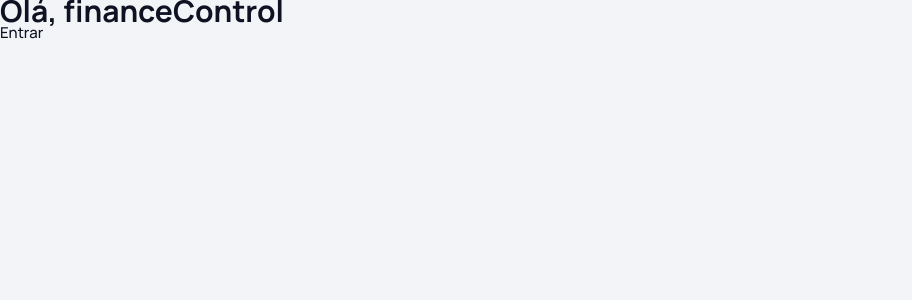
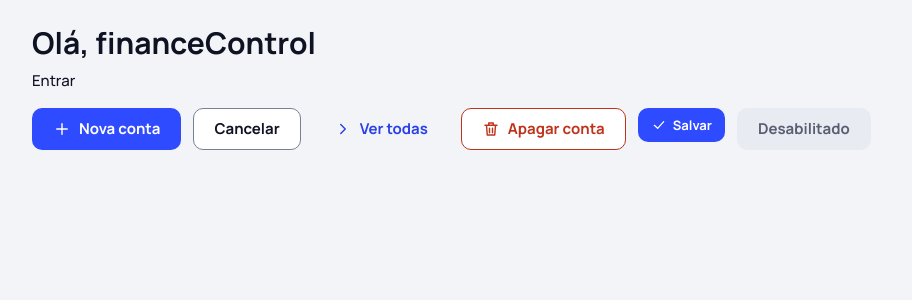
Before and after one commit to Manuela-LStivanin/financeControl-frontend, a Next.js app: page / in a window 1280 px wide. Shown: the top 300 px of the page, without its empty margins (0-912 px from the left). Built offline with nearby package versions, Linux system fonts and the light colour scheme.

Commit message:
feat: componentes Icon e Button

```diff
--- /dev/null
+++ b/app/components/Button.tsx
@@ -0,0 +1,28 @@
+import Icon, { IconName } from "./Icon";
+
+
+type ButtonProps = React.ButtonHTMLAttributes<HTMLButtonElement> & {
+  variant?: "primary" | "secondary" | "ghost" | "danger" | "danger-solid";
+  size?: "md" | "sm";
+  icon?: IconName;
+};
+
+export default function Button({
+  variant = "primary",
+  size = "md",
+  icon,
+  className,
+  children,
+  ...rest
+}: ButtonProps) {
+  const classes = ["fc-btn", `fc-btn-${variant}`, size === "sm" ? "fc-btn-sm" : "", className ?? ""]
+    .filter(Boolean)
+    .join(" ");
+
+  return (
+    <button type="button" {...rest} className={classes}>
+      {icon && <Icon name={icon} size={size === "sm" ? 16 : 18} />}
+      {children}
+    </button>
+  );
+}
--- /dev/null
+++ b/app/components/Icon.tsx
@@ -0,0 +1,52 @@
+const paths = {
+  home: "M3 10.5 12 3l9 7.5M5.5 9v11h13V9",
+  wallet: "M3 7.5A2.5 2.5 0 0 1 5.5 5H18v3M3 7.5V18a2 2 0 0 0 2 2h15V8H5.5A2.5 2.5 0 0 1 3 5.5M16 14h.01",
+  swap: "M7 4 3 8l4 4M3 8h14M17 20l4-4-4-4M21 16H7",
+  tag: "M3 12V4h8l10 10-8 8L3 12ZM7.5 7.5h.01",
+  target: "M12 21a9 9 0 1 0 0-18 9 9 0 0 0 0 18ZM12 16a4 4 0 1 0 0-8 4 4 0 0 0 0 8ZM12 12h.01",
+  user: "M12 12a4 4 0 1 0 0-8 4 4 0 0 0 0 8ZM4 21a8 8 0 0 1 16 0",
+  plus: "M12 5v14M5 12h14",
+  edit: "M4 20h4L19 9l-4-4L4 16v4ZM13.5 6.5l4 4",
+  trash: "M4 7h16M10 11v6M14 11v6M6 7l1 13h10l1-13M9 7V4h6v3",
+  logout: "M15 4h4v16h-4M10 8l-4 4 4 4M6 12h11",
+  search: "M11 18a7 7 0 1 0 0-14 7 7 0 0 0 0 14ZM20 20l-4-4",
+  close: "M6 6l12 12M18 6 6 18",
+  check: "M5 12.5 10 17l9-10",
+  in: "M17 7 7 17M7 9v8h8",
+  out: "M7 17 17 7M9 7h8v8",
+  chevron: "M9 6l6 6-6 6",
+  lock: "M6 11h12v9H6v-9ZM8.5 11V8a3.5 3.5 0 0 1 7 0v3",
+  calendar: "M4 6h16v14H4V6ZM4 10h16M8 3v4M16 3v4",
+  repeat: "M4 12V9a3 3 0 0 1 3-3h12l-3-3M20 12v3a3 3 0 0 1-3 3H5l3 3",
+  bank: "M3 9 12 4l9 5M5 10v8M9.5 10v8M14.5 10v8M19 10v8M3 20h18",
+  alert: "M12 8v5M12 16.5h.01M10.3 3.9 2.4 18a2 2 0 0 0 1.7 3h15.8a2 2 0 0 0 1.7-3L13.7 3.9a2 2 0 0 0-3.4 0Z",
+  coins: "M9 10c3.3 0 6-1.3 6-3s-2.7-3-6-3-6 1.3-6 3 2.7 3 6 3ZM3 7v5c0 1.7 2.7 3 6 3M3 12v5c0 1.7 2.7 3 6 3s6-1.3 6-3M15 11.5c3.3 0 6 1.3 6 3s-2.7 3-6 3",
+};
+
+// O tipo IconName só aceita os nomes que existem no objeto acima
+export type IconName = keyof typeof paths;
+
+type IconProps = {
+  name: IconName;
+  size?: number;
+  className?: string;
+};
+
+export default function Icon({ name, size = 20, className }: IconProps) {
+  return (
+    <svg
+      className={className ? `fc-icon ${className}` : "fc-icon"}
+      width={size}
+      height={size}
+      viewBox="0 0 24 24"
+      fill="none"
+      stroke="currentColor"
+      strokeWidth={1.9}
+      strokeLinecap="round"
+      strokeLinejoin="round"
+      aria-hidden="true"
+    >
+      <path d={paths[name]} />
+    </svg>
+  );
+}
--- a/app/globals.css
+++ b/app/globals.css
@@ -97,3 +97,38 @@ body {
   color: var(--ink);
   -webkit-font-smoothing: antialiased;
 }
+
+/* ============================================================
+   Componentes
+   ============================================================ */
+
+/* Ícones */
+.fc-icon { flex: none; display: block; }
+
+/* Anel de foco aparece quando se navega com a tecla Tab */
+:where(.fc-btn):focus-visible { outline: 2px solid var(--focus); outline-offset: 2px; }
+
+/* Botão estilo base */
+.fc-btn {
+  display: inline-flex; align-items: center; justify-content: center; gap: var(--space-2);
+  font: inherit; font-size: 15px; font-weight: 700;
+  height: 42px; padding: 0 var(--space-5);
+  border-radius: var(--radius-md); border: 1.5px solid transparent;
+  cursor: pointer; white-space: nowrap;
+  transition: background .15s, border-color .15s, transform .05s;
+}
+.fc-btn:active { transform: translateY(1px); }
+.fc-btn-sm { height: 34px; font-size: 13px; padding: 0 var(--space-3); gap: 6px; }
+
+/* Variantes */
+.fc-btn-primary { background: var(--brand); color: var(--on-brand); }
+.fc-btn-primary:hover { background: var(--brand-ink); }
+.fc-btn-secondary { background: var(--surface-200); color: var(--ink); border-color: var(--line-strong); }
+.fc-btn-secondary:hover { background: var(--surface-300); }
+.fc-btn-ghost { background: transparent; color: var(--brand-ink); }
+.fc-btn-ghost:hover { background: var(--brand-soft); }
+.fc-btn-danger { background: var(--surface-200); color: var(--danger); border-color: var(--danger); }
+.fc-btn-danger:hover { background: var(--saida-soft); }
+.fc-btn-danger-solid { background: var(--danger); color: var(--surface-200); }
+.fc-btn-danger-solid:hover { filter: brightness(0.92); }
+.fc-btn:disabled { background: var(--surface-300); color: var(--ink-muted); border-color: transparent; cursor: not-allowed; transform: none; }
--- a/app/page.tsx
+++ b/app/page.tsx
@@ -1,10 +1,20 @@
 import Link from "next/link";
+import Button from "./components/Button";
 
 export default function Home() {
   return (
-    <main>
+    <main style={{ padding: "var(--space-8)", display: "flex", flexDirection: "column", gap: "var(--space-4)" }}>
       <h1>Olá, financeControl</h1>
       <Link href="/login">Entrar</Link>
+
+      <div style={{ display: "flex", gap: "var(--space-3)" }}>
+        <Button icon="plus">Nova conta</Button>
+        <Button variant="secondary">Cancelar</Button>
+        <Button variant="ghost" icon="chevron">Ver todas</Button>
+        <Button variant="danger" icon="trash">Apagar conta</Button>
+        <Button size="sm" icon="check">Salvar</Button>
+        <Button disabled>Desabilitado</Button>
+      </div>
     </main>
   );
 }
```
